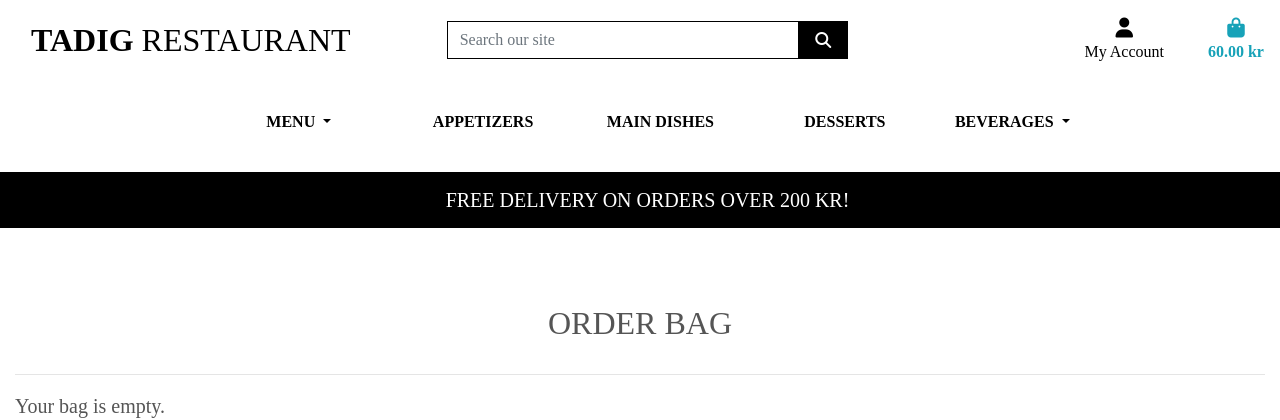
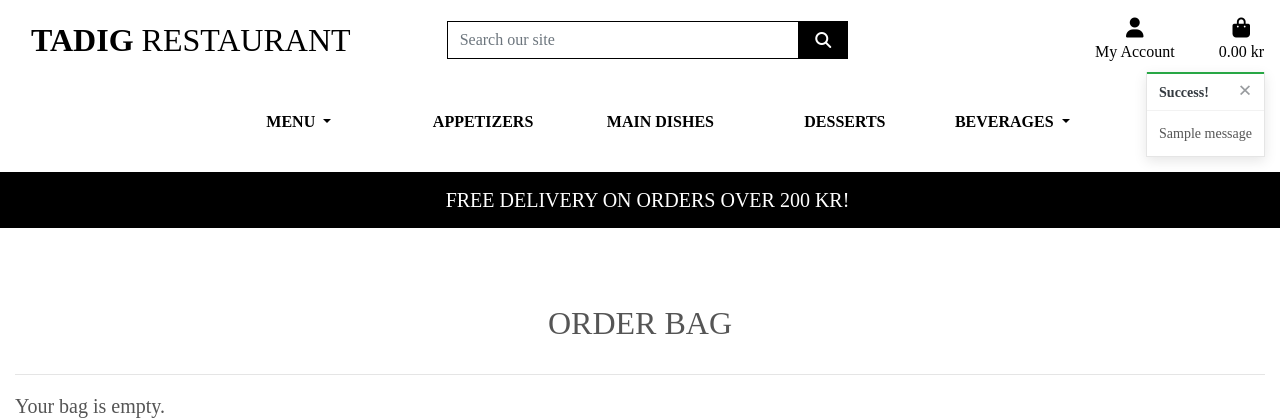
Before and after one commit to behnazkhoshnood/tadig_restaurant_v2, a Django app: page /bag/ in a window 1280 px wide. Shown: the top 420 px of the page. Run offline with Django 3.2, Linux system fonts and the light colour scheme; tables that the repository leaves empty hold one stand-in row (values such as "Sample post"); one stand-in notice (Sample message) is shown; some libraries are stand-ins or nearby versions.

Commit message:
added toast to messeges

```diff
--- a/bag/contexts.py
+++ b/bag/contexts.py
@@ -28,6 +28,9 @@ def bag_contents(request):
         delivery = 0
         free_delivery_delta = 0
 
+    if product_count == 0:
+        delivery = 0
+
     grand_total = delivery + total
 
     context = {
--- a/bag/templates/bag/bag.html
+++ b/bag/templates/bag/bag.html
@@ -22,7 +22,7 @@
         <div class="row">
             <div class="col">
                 {% if bag_items %}
-                    <div class="table-responsive">
+                    <div class="table-responsive text-center">
                         <table class="table table-sm table-borderless">
                             <thead class="text-black">
                                 <tr>
@@ -46,7 +46,7 @@
                                     <td class="py-3">
                                         <p class="my-0">{{ item.product.price }} kr</p>
                                     </td>
-                                    <td class="py-3 w-25">
+                                    <td class="py-3 w-25 text-left">
                                         <form class="form update-form" method="POST" action="{% url 'adjust_bag' item.item_id %}">
                                             {% csrf_token %}
                                             <div class="form-group">
--- a/bag/views.py
+++ b/bag/views.py
@@ -1,4 +1,7 @@
 from django.shortcuts import render, redirect, reverse, HttpResponse
+from django.contrib import messages
+
+from products.models import Product
 
 # Create your views here.
 
@@ -12,6 +15,7 @@ def view_bag(request):
 def add_to_bag(request, item_id):
     """ Add a quantity of the specified product to the shopping bag """
 
+    product =Product.objects.get(pk=item_id)
     quantity = int(request.POST.get('quantity'))
     redirect_url = request.POST.get('redirect_url')
     bag = request.session.get('bag', {})
@@ -20,6 +24,7 @@ def add_to_bag(request, item_id):
         bag[item_id] += quantity
     else:
         bag[item_id] = quantity
+        messages.success(request, f'Added {product.name} to your bag')
 
     request.session['bag'] = bag
     return redirect(redirect_url)
--- a/static/css/base.css
+++ b/static/css/base.css
@@ -204,6 +204,10 @@ footer {
     cursor: pointer;
 }
 
+.update-form{
+    min-width: 80px;
+}
+
 /* -------------------------------- products page */
 
 .img-fluid{
@@ -221,6 +225,23 @@ div.img-div{
 
 .rating{
     display: block;
+}
+
+/* ------------------------------- bootstrap toasts */
+
+.message-container {
+    position: fixed;
+    top: 72px;
+    right: 15px;
+    z-index: 99999999999;
+}
+
+.custom-toast {
+    overflow: visible;
+}
+
+.toast-capper {
+    height: 2px;
 }
 
 /* -------------------------------- Media Queries */
@@ -279,7 +300,7 @@ div.img-div{
     }
 
         .bag-items-img{
-        height: 100px;
+        height: 120px;
     }
 
     .product-details-img,
@@ -292,6 +313,10 @@ div.img-div{
     .navbar{
         font-size: 13px;
         padding: 7px;
+    }
+
+    .table-responsive{
+        font-size: 13px;
     }
 
     .nav-link,
--- a/tadig_restaurant/settings.py
+++ b/tadig_restaurant/settings.py
@@ -78,6 +78,8 @@ TEMPLATES = [
         },
     },
 ]
+
+MESSAGE_STORAGE = 'django.contrib.messages.storage.session.SessionStorage'
 
 AUTHENTICATION_BACKENDS = (
     # Needed to login by username in Django admin, regardless of `allauth`
--- a/templates/base.html
+++ b/templates/base.html
@@ -131,7 +131,21 @@
             </header>
 
             {% if messages %}
-            <div class="message-container"></div>
+                <div class="message-container">
+                    {% for message in messages %}
+                        {% with message.level as level %}
+                            {% if level == 40 %}
+                                {% include 'includes/toasts/toast_error.html' %}
+                            {% elif level == 30 %}
+                                {% include 'includes/toasts/toast_warning.html' %}
+                            {% elif level == 25 %}
+                                {% include 'includes/toasts/toast_success.html' %}
+                            {% else %}
+                                {% include 'includes/toasts/toast_info.html' %}
+                            {% endif %}
+                        {% endwith %}
+                    {% endfor %}
+                </div>
             {% endif %}
 
             {% block page_header %}
--- /dev/null
+++ b/templates/includes/toasts/toast_success.html
@@ -0,0 +1,13 @@
+<div class="toast custom-toast rounded-0 border-top-0" data-autohide="false">
+    <div class="arrow-up arrow-success"></div>
+    <div class="w-100 toast-capper bg-success"></div>
+    <div class="toast-header bg-white text-dark">
+        <strong class="mr-auto">Success!</strong>
+        <button type="button" class="ml-2 mb-1 close text-dark" data-dismiss="toast" aria-label="Close">
+            <span aria-hidden="true">&times;</span>
+        </button>
+    </div>
+    <div class="toast-body bg-white">
+        {{ message }}
+    </div>
+</div>
```
Also changed, not shown: templates/includes/toasts/toast_error.html (added, +13 -0 lines), templates/includes/toasts/toast_info.html (added, +13 -0 lines), templates/includes/toasts/toast_warning.html (added, +13 -0 lines), db.sqlite3.
